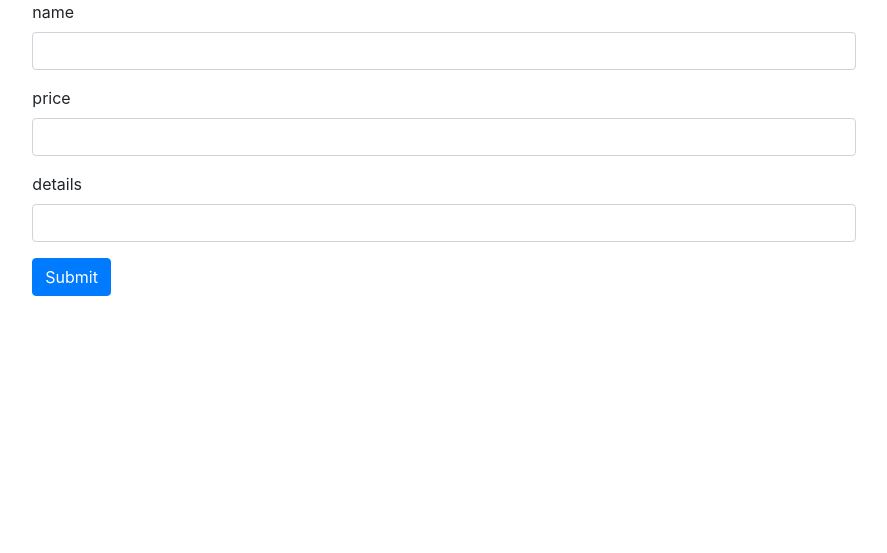
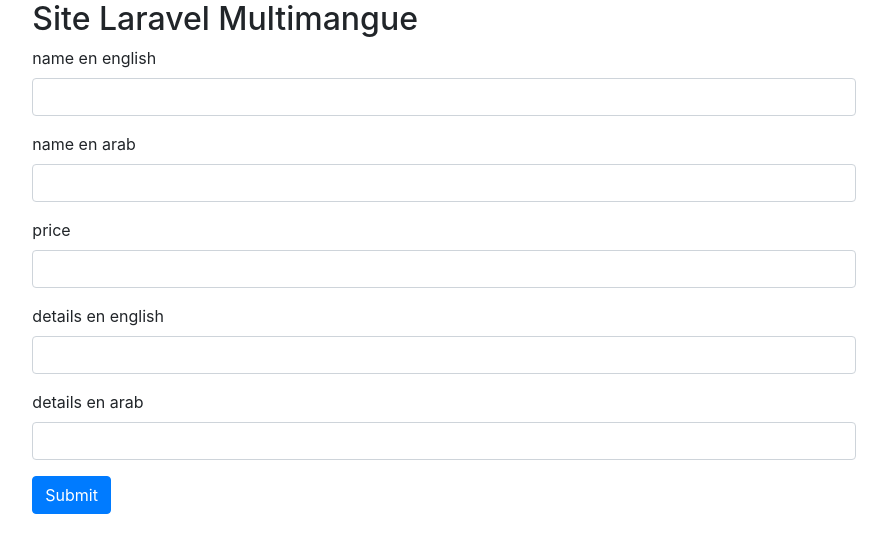
Before and after one commit to Mehdinahri/laravelp1, a Laravel app: page /commands/create in a window 1280 px wide. Shown: the part 56-609 px from the top of the page, without its empty margins (196-1083 px from the left). Run offline with Laravel 8, Linux system fonts and the light colour scheme; some libraries are stand-ins or nearby versions.

Commit message:
commit num multilangue

```diff
--- a/app/Http/Controllers/CrudController.php
+++ b/app/Http/Controllers/CrudController.php
@@ -3,8 +3,10 @@
 namespace App\Http\Controllers;
 
 use Illuminate\Http\Request;
+use App\Http\Requests\CommandRequest;
 use Illuminate\Support\Facades\Validator;
 use App\Models\Command;
+use LaravelLocalization;
 
 class CrudController extends Controller
 {
@@ -19,34 +21,36 @@
     }
 
 
-    public function store(Request $req){
-        //validation data avant linsertion
-        $rules=[
-            'name'=> 'required|max:10|unique:commands,name',
-            'price'=> 'required|numeric',
-            'details'=> 'required',
-        ];
-        $msgerror =[
-            'name.required'=>__('message.command.name'),
-            'price.required'=>__('message.command.pricereq'),
-            'details.required'=>"le details et obligatoire",
-            'name.unique'=>"nom deja existe",
-            'name.max'=>"nom contien plus que dix caractaires",
-
-        ];
-        $validate = Validator::make($req->all(),$rules,$msgerror);
-        if($validate->fails()){
-            return redirect()->back()->withErrors($validate)->withInputs($req->all());
-        }
+    public function store(CommandRequest $req){
+        //validation data avant linsertion ==> Request
+            // $rules=[
+            //     'name'=> 'required|max:10|unique:commands,name',
+            //     'price'=> 'required|numeric',
+            //     'details'=> 'required',
+            // ];
+            // $message = $re->getmessage();
+            // $validate = Validator::make($req->all(),$rules,$msgerror);
+            // if($validate->fails()){
+            //     return redirect()->back()->withErrors($validate)->withInputs($req->all());
+            // }
 
         //l'insertion
         Command::create([
-            'name'=> $req->name,
+            'name_en'=> $req->name_en,
+            'name_ar'=> $req->name_ar,
             'price'=> $req->price,
-            'details'=> $req->details
+            'details_en'=> $req->details_en,
+            'details_ar'=> $req->details_ar
             ]);
         return redirect()->back()->with(['success' => 'dakchi 5/5 amolay thami']);
 
+    }
+    public function getall(){
+        $commands = Command::select('id',
+        'name_'.LaravelLocalization::getCurrentLocale().' as name',
+        'price',
+        'details_'.LaravelLocalization::getCurrentLocale().' as details')->get();
+        return view('command.index',compact('commands'));
     }
 
     public function create(){
@@ -55,4 +59,5 @@
 
 
 
+
 }
--- a/app/Models/Command.php
+++ b/app/Models/Command.php
@@ -9,7 +9,7 @@
     protected $table='Commands';
 
     protected $fillable = [
-        'name','price','details','created_at','updated_at'
+        'name_ar','name_en','price','details_ar','details_en','created_at','updated_at'
     ];
 
     /**
@@ -21,5 +21,5 @@
         'created_at','updated_at'
     ];
 
-    public $timestamps = false;
+    public $timestamps = true;
 }
--- a/resources/lang/en/message.php
+++ b/resources/lang/en/message.php
@@ -16,6 +16,18 @@
     "hello gus"=>'Salut tous',
     "welcom"=>'Bonjour',
     "command.name" =>'le Nom et Obligatoire !!!',
-    "command.pricereq" =>'le champs price est obligatoire !!!'
+    "command.pricereq" =>'le champs price est obligatoire !!!',
+    "titre" =>'Site Laravel Multimangue',
+    "Home" =>'Home',
+    "Link" =>'Link',
+    "price" =>'price',
+    "Submit" =>'Submit',
+    "details_ar" =>'details en arab',
+    "details_en" =>'details en english',
+    "name_ar" =>'name en arab',
+    "name_en" =>'name en english',
+
+
+
 
 ];
--- a/resources/views/command/create.blade.php
+++ b/resources/views/command/create.blade.php
@@ -23,10 +23,10 @@
                 <div class="collapse navbar-collapse" id="collapsibleNavId">
                     <ul class="navbar-nav mr-auto mt-2 mt-lg-0">
                         <li class="nav-item active">
-                            <a class="nav-link" href="#">Home <span class="sr-only">(current)</span></a>
+                            <a class="nav-link" href="#">{{__('message.Home')}} <span class="sr-only">(current)</span></a>
                         </li>
                         <li class="nav-item">
-                            <a class="nav-link" href="#">Link</a>
+                            <a class="nav-link" href="#">{{__('message.Link')}} </a>
                         </li>
                         @foreach(LaravelLocalization::getSupportedLocales() as $localeCode => $properties)
                         <li class="nav-item">
@@ -37,27 +37,37 @@
                 </div>
             </nav>
             <div class="col-md-8 m-auto">
-
+            <h2>
+                {{__('message.titre')}}
+            </h2>
             <form method="POST" action="{{route('commands.store')}}">
                 @csrf
                 {{-- <input name="_token" value="{{csrf_token()}}">--}}
-                    <div class="form-group">
-                        @if (Session::has('success'))
+                @if (Session::has('success'))
                             <div class="alert alert-success" role="alert">
                                 {{Session::get('success')}}
                             </div>
                         @endif
-
-                      <label for="exampleInputEmail1">name</label>
-                      <input type="text" class="form-control" name="name" id="name" aria-describedby="emailHelp">
-                      @error('name')
+                <div class="form-group">
+                      <label for="exampleInputEmail1">{{__('message.name_en')}}</label>
+                      <input type="text" class="form-control" name="name_en" id="name_en" aria-describedby="emailHelp">
+                      @error('name_en')
                         <div class="alert alert-danger" role="alert">
                             {{$message}}
                         </div>
                       @enderror
                     </div>
                     <div class="form-group">
-                        <label for="exampleInputEmail1">price</label>
+                        <label for="exampleInputEmail1">{{__('message.name_ar')}}</label>
+                        <input type="text" class="form-control" name="name_ar" id="name_ar" aria-describedby="emailHelp">
+                        @error('name_ar')
+                          <div class="alert alert-danger" role="alert">
+                              {{$message}}
+                          </div>
+                        @enderror
+                      </div>
+                    <div class="form-group">
+                        <label for="exampleInputEmail1">{{__('message.price')}}</label>
                         <input type="text" class="form-control" name="price"  id="price" aria-describedby="emailHelp">
                         @error('price')
                         <div class="alert alert-danger" role="alert">
@@ -66,15 +76,24 @@
                       @enderror
                       </div>
                       <div class="form-group">
-                        <label for="exampleInputEmail1">details</label>
-                        <input type="text" class="form-control" name="details"  id="details" aria-describedby="emailHelp">
-                        @error('details')
+                        <label for="exampleInputEmail1">{{__('message.details_en')}}</label>
+                        <input type="text" class="form-control" name="details_en"  id="details_en" aria-describedby="emailHelp">
+                        @error('details_en')
                         <div class="alert alert-danger" role="alert">
                             {{$message}}
                         </div>
                       @enderror
                       </div>
-                    <button type="submit" class="btn btn-primary">Submit</button>
+                      <div class="form-group">
+                        <label for="exampleInputEmail1">{{__('message.details_ar')}}</label>
+                        <input type="text" class="form-control" name="details_ar"  id="details_ar" aria-describedby="emailHelp">
+                        @error('details_ar')
+                        <div class="alert alert-danger" role="alert">
+                            {{$message}}
+                        </div>
+                      @enderror
+                      </div>
+                    <button type="submit" class="btn btn-primary">{{__('message.Submit')}}</button>
                   </form>
             </div>
         </div>
--- a/routes/web.php
+++ b/routes/web.php
@@ -32,14 +32,16 @@
 Route::get('/fillable', 'CrudController@getOffers');
 
 
-    //Route::get('store', 'CrudController@store');
+
 Route::group([
     'prefix'=>LaravelLocalization::setLocale(),
     'middleware' => [ 'localeSessionRedirect', 'localizationRedirect', 'localeViewPath' ]
-],function(){
-    Route::group(['prefix'=>'commands'],function(){
-        Route::get('create', 'CrudController@create');
-        Route::post('store', 'CrudController@store')->name('commands.store');
+    ],function(){
+        Route::group(['prefix'=>'commands'],function(){
+            Route::get('create', 'CrudController@create');
+            //Route::get('store', 'CrudController@store');
+            Route::get('index', 'CrudController@getall');
+            Route::post('store', 'CrudController@store')->name('commands.store');
 
-    });
+        });
 });
```
Also changed, not shown: app/Http/Requests/CommandRequest.php (added, +45 -0 lines), resources/lang/ar/message.php (+12 -2 lines), resources/views/command/index.blade.php (added, +64 -0 lines).
